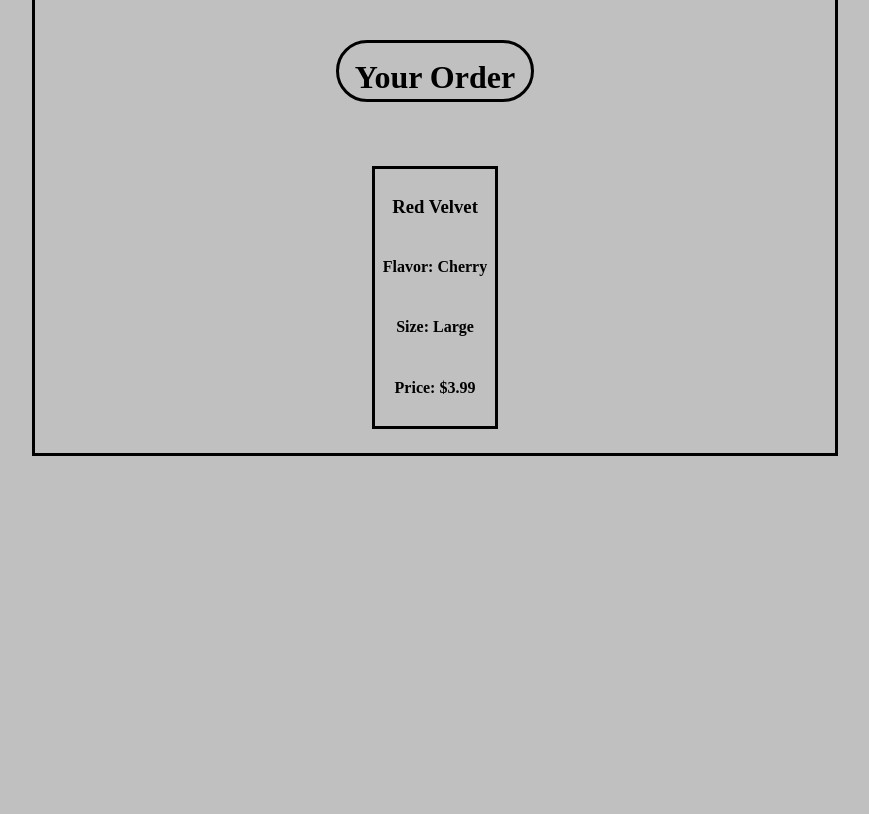
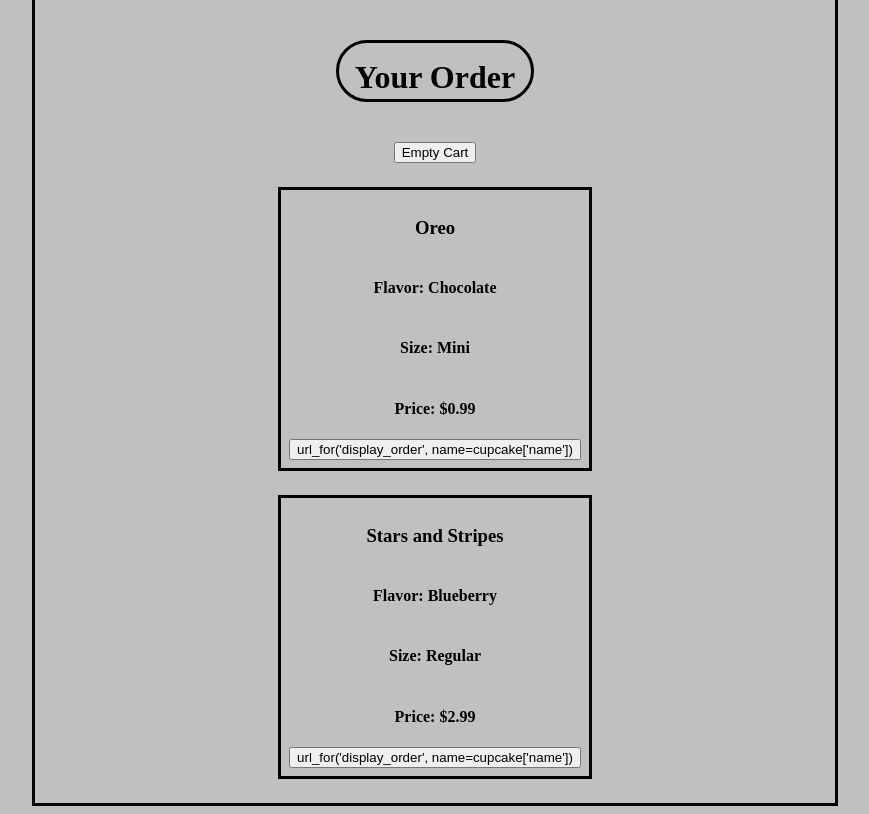
Before and after one commit to derrickfurtado/python-specs, a Flask app: page /cupcake_order in a window 1280 px wide. Shown: the part 57-871 px from the top of the page, without its empty margins (205-1074 px from the left). Before the commit the page ends 513 px from the top, so only its background shows below. Run offline with Flask 3, Linux system fonts and the light colour scheme.

Commit message:
finished unit 2 project

```diff
--- a/2week/cupcakes.py
+++ b/2week/cupcakes.py
@@ -91,7 +91,7 @@
         for cupcake in reader_list:
             if cupcake["name"] == name_query:
                 return cupcake
-        return None
+        # return None
 
 def add_cupcake_to_order(target, cupcake):
     with open(target, "a", newline="\n") as csvfile:
@@ -102,7 +102,11 @@
         else:
             writer.writerow({"name": cupcake["name"], "size": cupcake["size"], "price": cupcake["price"], "cost": cupcake["cost"], "flavor": cupcake["flavor"], "sprinkles": cupcake["sprinkles"], "gluten_free": cupcake["gluten_free"]})
 
-
+def empty_cart(target):
+    with open(target, "w", newline="\n") as csvfile:
+        csv_field_names = ["name", "size", "price", "cost", "flavor", "frosting", "filling", "sprinkles", "gluten_free"]
+        writer = csv.DictWriter(csvfile, fieldnames=csv_field_names)
+        writer.writeheader()
 
 ####################################################################
 
@@ -248,22 +252,4 @@
 
 if __name__ == "__main__":
 
-
-
-    # write_csv(inventory_db, cupcake_list)
-
-    # append_csv(inventory_db, cupcake_7)
-    # append_csv(inventory_db, cupcake_8)
-    # append_csv(inventory_db, cupcake_9)
-    # append_csv(inventory_db, cupcake_10)
-    # append_csv(inventory_db, cupcake_11)
-    # append_csv(inventory_db, cupcake_12)
-    # append_csv(inventory_db, cupcake_13)
-    # append_csv(inventory_db, cupcake_14)
-    # append_csv(inventory_db, cupcake_15)
-
-    # print(display_random_cupcakes("inventory.csv"))
-
-    # print("***********", find_cupcake_name(inventory_db, "Red Velvet"))
-    print(show_cart("order.csv"))
-    display_menu("inventory.csv")
+    empty_cart("order.csv")
--- a/2week/order.csv
+++ b/2week/order.csv
@@ -1,2 +1,3 @@
 name,size,price,cost,flavor,frosting,filling,sprinkles,gluten_free
-Red Velvet,Large,3.99,1.75,Cherry,,,[],False
+Oreo,Mini,0.99,0.25,Chocolate,,,['Oreo pieces'],False
+Stars and Stripes,Regular,2.99,1.2,Blueberry,,,"['Red', 'White', 'Blue']",False
--- a/2week/server.py
+++ b/2week/server.py
@@ -1,11 +1,9 @@
 from flask import Flask, render_template, url_for, redirect
-from cupcakes import display_menu, display_random_cupcakes, find_cupcake_name, add_cupcake_to_order, show_cart
+from cupcakes import display_menu, display_random_cupcakes, find_cupcake_name, add_cupcake_to_order, show_cart, empty_cart
 
 
 app = Flask(__name__)
 
-
-# @app.route("/endpoint_alpha")
 
 
 @app.route("/main")
@@ -15,11 +13,13 @@
 @app.route("/cupcake_menu")
 def menu_display():
     return render_template("all_view.html", cupcakes = display_menu("inventory.csv"))
-def add_cupcake(name_query):
-    cupcake = find_cupcake_name("inventory.csv", name_query)
+
+@app.route("/add_cupcake/<name>")
+def select_cupcake(name):
+    cupcake = find_cupcake_name("inventory.csv", name)
     if cupcake:
         add_cupcake_to_order("order.csv", cupcake)
-        return redirect(url_for("/cupcake_menu"))
+        return redirect(url_for("menu_display"))
     else:
         return "Sorry cupcake is not found."
 
@@ -27,9 +27,10 @@
 def order_display():
     return render_template("order_view.html", cupcakes = show_cart("order.csv"))
 
-# @app.route("/cupcake_single")
-# def single():
-#     return render_template("single_view.html")
+@app.route("/cupcake_order")
+def remove_all_items():
+    empty_cart("order.csv")
+    return redirect(url_for("order_display"))
 
 
 
--- a/2week/templates/all_view.html
+++ b/2week/templates/all_view.html
@@ -23,6 +23,7 @@
         <h4>Flavor: {{ cupcake["flavor"] }}</h4>
         <h4>Size: {{ cupcake["size"] }}</h4>
         <h4> <b>Price: ${{ cupcake["price"] }}</b></h4>
+        <a href="{{ url_for('select_cupcake', name=cupcake['name']) }}"><button id="add_to_cart_btn">Add to Order</button></a>
         </div>
         {% endfor %}
     </section>
--- a/2week/templates/order_view.html
+++ b/2week/templates/order_view.html
@@ -15,6 +15,9 @@
     </nav>
     <h1>Your Order</h1>
 
+    <div>
+        <a href="{{ url_for('remove_all_items') }}"><button>Empty Cart</button></a>
+    </div>
 
     <section id="cupcake_order_view">
         {% for cupcake in cupcakes %}
@@ -23,6 +26,7 @@
             <h4>Flavor: {{ cupcake["flavor"] }}</h4>
             <h4>Size: {{ cupcake["size"] }}</h4>
             <h4> <b>Price: ${{ cupcake["price"] }}</b></h4>
+            <a href=""><button>url_for('display_order', name=cupcake['name'])</button></a>
         </div>
         {% endfor %}
     </section>
```
